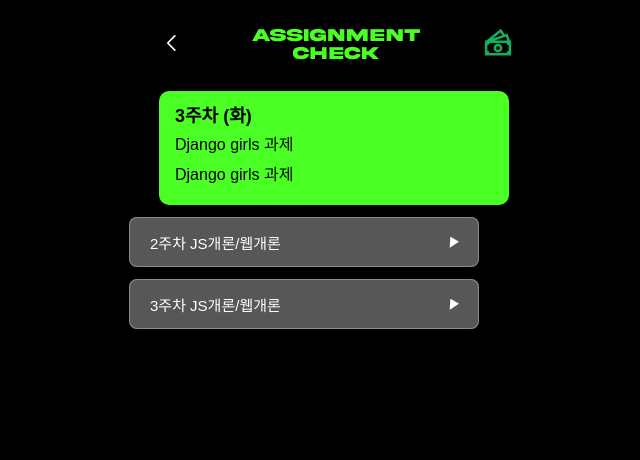
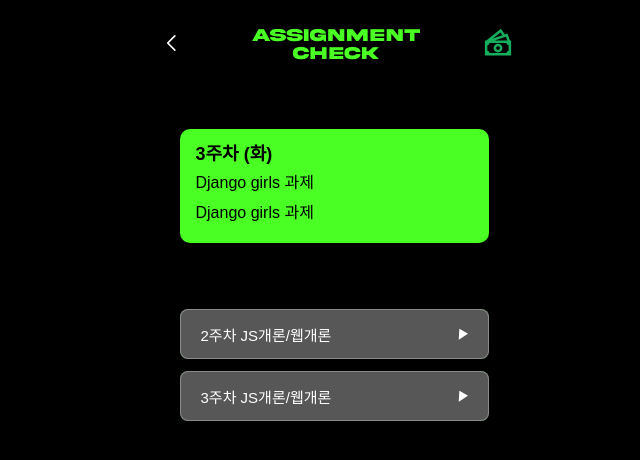
Before and after one commit to pirogramming/PiroCheck, a React (Vite) app in the folder frontend/: page /assignment in a window 1280 px wide. Shown: the top 460 px of the page, without its empty margins (306-946 px from the left). Built offline with nearby package versions, Linux system fonts and the light colour scheme.

Commit message:
[fix]Assignment page

```diff
--- a/frontend/src/Assignment.jsx
+++ b/frontend/src/Assignment.jsx
@@ -2,6 +2,8 @@ import React from "react";
 import WeeklyListBlock from "./components/WeeklyListBlock";
 import Header from "./components/Header";
 import AssignmentInfoBlock from "./components/AssignmentInfoBlock";
+import styles from "./Assignment.module.css";
+
 const Assignment = () => {
   const weeks = [
     {
@@ -37,22 +39,19 @@ const Assignment = () => {
     },
   ];
 
-//Assignment-Info-Block(형광 초록색카드 더미데이터)
+  //Assignment-Info-Block(형광 초록색카드 더미데이터)
   const cardData = {
     weekLabel: "3주차",
     day: "화",
-    tasks: [
-      { label: "Django girls 과제" },
-      { label: "Django girls 과제" },
-    ],
+    tasks: [{ label: "Django girls 과제" }, { label: "Django girls 과제" }],
   };
 
   return (
-
-    <div className="assignment-page" style={{ backgroundColor: "black", minHeight: "100vh", color: "white" }}>
-
-      <Header/>
-      <AssignmentInfoBlock {...cardData} />
+    <div className={styles.assignment_page}>
+      <Header />
+      <div className={styles.info}>
+        <AssignmentInfoBlock {...cardData} />
+      </div>
 
       <WeeklyListBlock weeks={weeks} />
     </div>
--- /dev/null
+++ b/frontend/src/Assignment.module.css
@@ -0,0 +1,13 @@
+.info {
+  margin-top: 28px;
+  margin-bottom: 54px;
+}
+
+.assignment_page {
+  background-color: "black";
+  min-height: "100vh";
+  color: "white";
+  display: flex;
+  flex-direction: column;
+  align-items: center;
+}
--- a/frontend/src/components/componentsCss/AssignmentInfoBlock.css
+++ b/frontend/src/components/componentsCss/AssignmentInfoBlock.css
@@ -3,7 +3,7 @@
   padding: 16px;
   margin: 12px auto;
   border-radius: 10px;
-  max-width: 350px;
+  width: 309px;
 
   box-shadow: 0 4px 10px rgba(0, 0, 0, 0.3);
   color: black;
--- a/frontend/src/components/componentsCss/WeeklyListBlock.css
+++ b/frontend/src/components/componentsCss/WeeklyListBlock.css
@@ -3,18 +3,18 @@
   flex-direction: column;
   gap: 12px;
   font-family: "Inter", sans-serif;
-  width: 350px;
+  width: 309px;
 }
 
-.weekly-item{
-  background-color: #045E07;
+.weekly-item {
+  background-color: #045e07;
   border-radius: 8px;
 }
 
 .weekly-button {
   background-color: #575757;
   color: white;
-  border: 1px solid  rgba(217, 217, 217, 0.4);
+  border: 1px solid rgba(217, 217, 217, 0.4);
   border-radius: 8px;
   padding: 12px 20px;
   font-size: 15px;
@@ -26,12 +26,12 @@
   cursor: pointer;
 }
 
-.weekly-button:hover{
-  border: 1px solid var(--card-toggle-green)
+.weekly-button:hover {
+  border: 1px solid var(--card-toggle-green);
 }
 
-.weekly-button.active{
-  background-color: #045E07;
+.weekly-button.active {
+  background-color: #045e07;
   border: none;
 }
 
@@ -51,14 +51,12 @@
   border-radius: 0 0 12px 12px;
   color: white;
   font-size: 16px;
-
 }
-
 
 .detail-item {
   margin-top: 6px;
 }
 
-.daily-open-block-wrapper{
-  background-color:#045E07;
+.daily-open-block-wrapper {
+  background-color: #045e07;
 }
```
